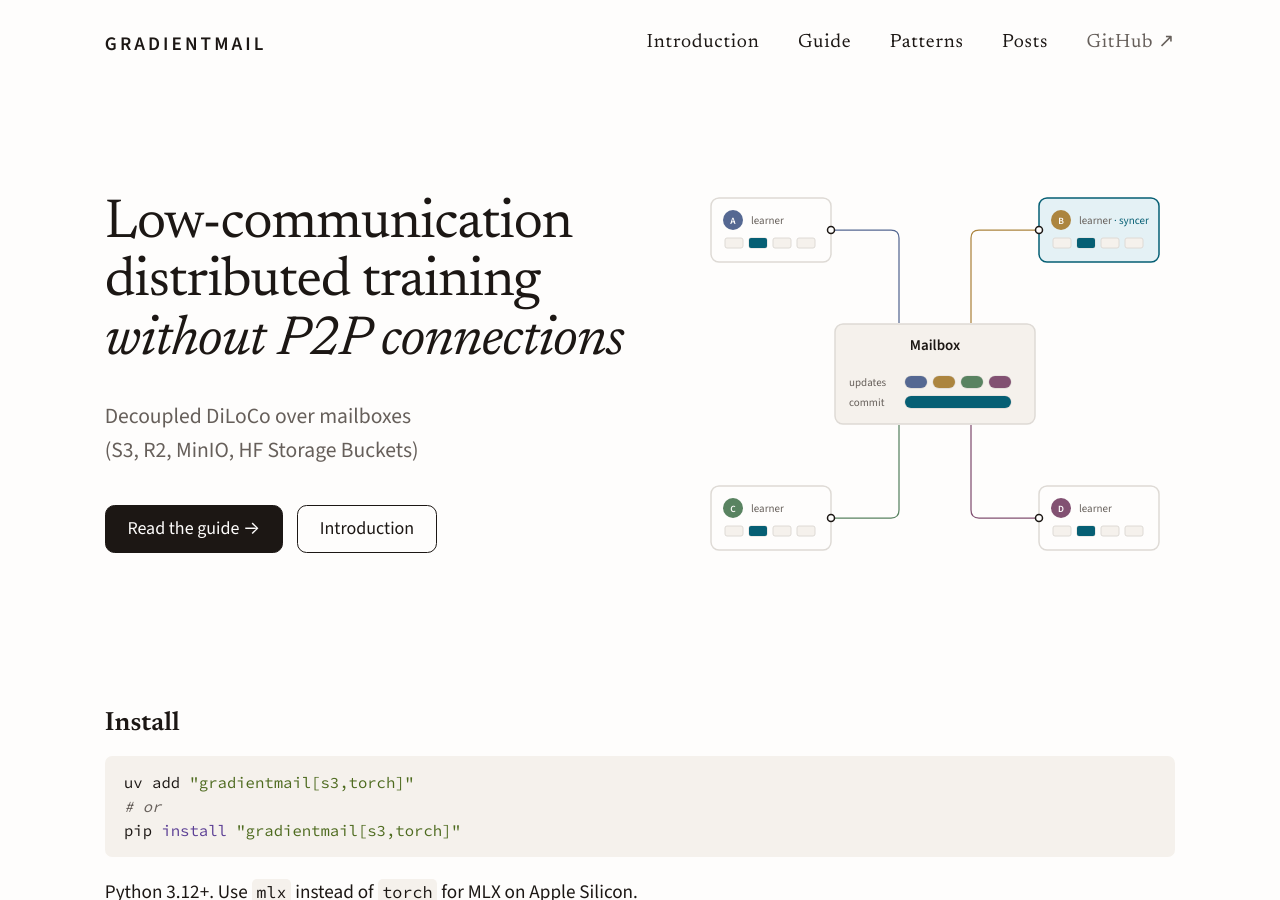
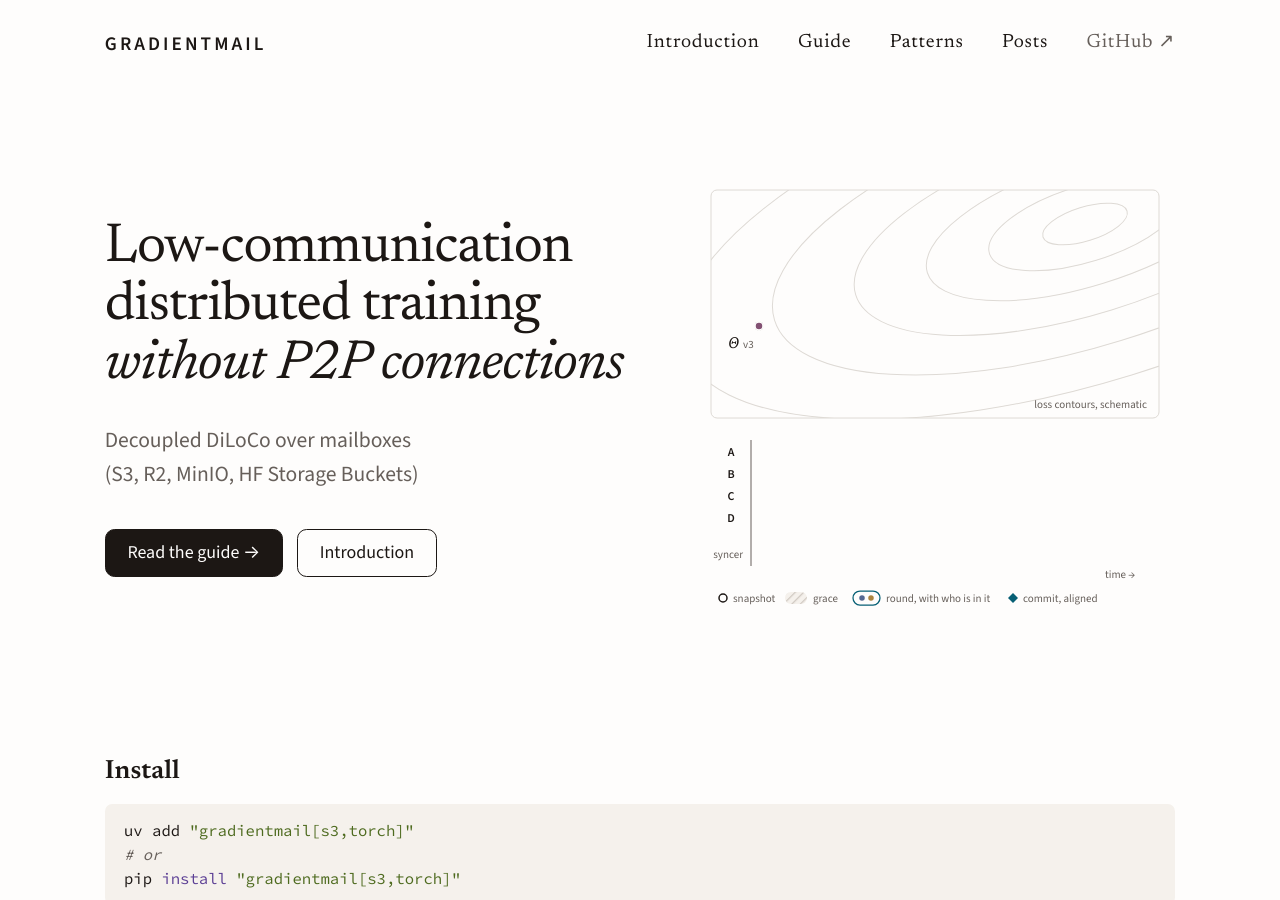
Before and after one commit to ppgsi-lab/gradientmail, a Jekyll site: the page built from index.md, in a window 1280 px wide and 900 px high. Built offline with Jekyll 4.4.1, drawn with Linux system fonts in a browser that asks for light colours; our own code applies the rules of GitHub Pages for plain Markdown files.

Commit message:
Animate the home hero as a round of Decoupled DiLoCo with Carry
hero.py writes the figure's source: above, four learners walk down a
schematic loss valley from Θ, each toward its own minimum, and publish
snapshots while they keep training; below, their timelines and the
syncer's. The first merge plays slowed down: tokens²/steps weights, the
weighted mean against RDA, then the Nesterov step. Each learner aligns
between its own steps and keeps what it trained since its snapshot, as
Carry() does. Over three rounds the learners agree more and Θ settles.

The outer step uses lr 1.0 and momentum 0.4 instead of the defaults:
with 0.9, three rounds across the valley carry Θ several rounds' walk
past the learners.

The README shows the hero under the introduction, and the site's alt
text describes it.

Co-Authored-By: Claude Opus 5.5 <noreply@anthropic.com>

```diff
--- a/_config.yml
+++ b/_config.yml
@@ -15,7 +15,7 @@ hero:
   title: Low-communication distributed training <em>without P2P connections</em>
   text: Decoupled DiLoCo over mailboxes (S3, R2, MinIO, HF Storage Buckets)
   image: /docs/assets/hero.svg
-  alt: Four learners, A to D, each put a delta in a shared mailbox. Learner B, the elected syncer, gets the deltas, merges them and commits the fragment, and every learner aligns with the commit.
+  alt: Above, the shared parameters Θ over loss contours; below, the four learners' timelines. Each learner leaves Θ at its own pace toward its own data's minimum and publishes a snapshot when it is due, while it keeps training. At quorum the syncer waits a grace window, weights the snapshots by tokens squared over steps and merges them with RDA, which keeps the mean length the weighted mean loses; the Nesterov step carries momentum past the learners. Each learner aligns with the new Θ between its own steps and keeps what it trained since its snapshot, which its next snapshot carries. Over three rounds the learners agree more and Θ settles in the valley.
   actions:
     - title: Read the guide →
       url: /docs/guide/
--- a/docs/figures/figure.css
+++ b/docs/figures/figure.css
@@ -53,6 +53,7 @@ text { font-family: var(--sans); font-size: 12px; fill: var(--ink); }
 .round { fill: var(--paper); stroke: var(--accent); stroke-width: 1.25; }
 .miss { fill: none; stroke: var(--signal); stroke-width: 2.5; }
 .band { fill: var(--accent); }
+.ring { stroke: var(--paper); stroke-width: 1.5; }
 
 .rule { fill: none; stroke: var(--rule); stroke-width: 1; }
 .guide { fill: none; stroke: var(--rule); stroke-width: 1; stroke-dasharray: 4 4; }
```
Also changed, not shown: README.md, docs/assets/hero.svg, docs/figures/hero.svg, 1 other file.
